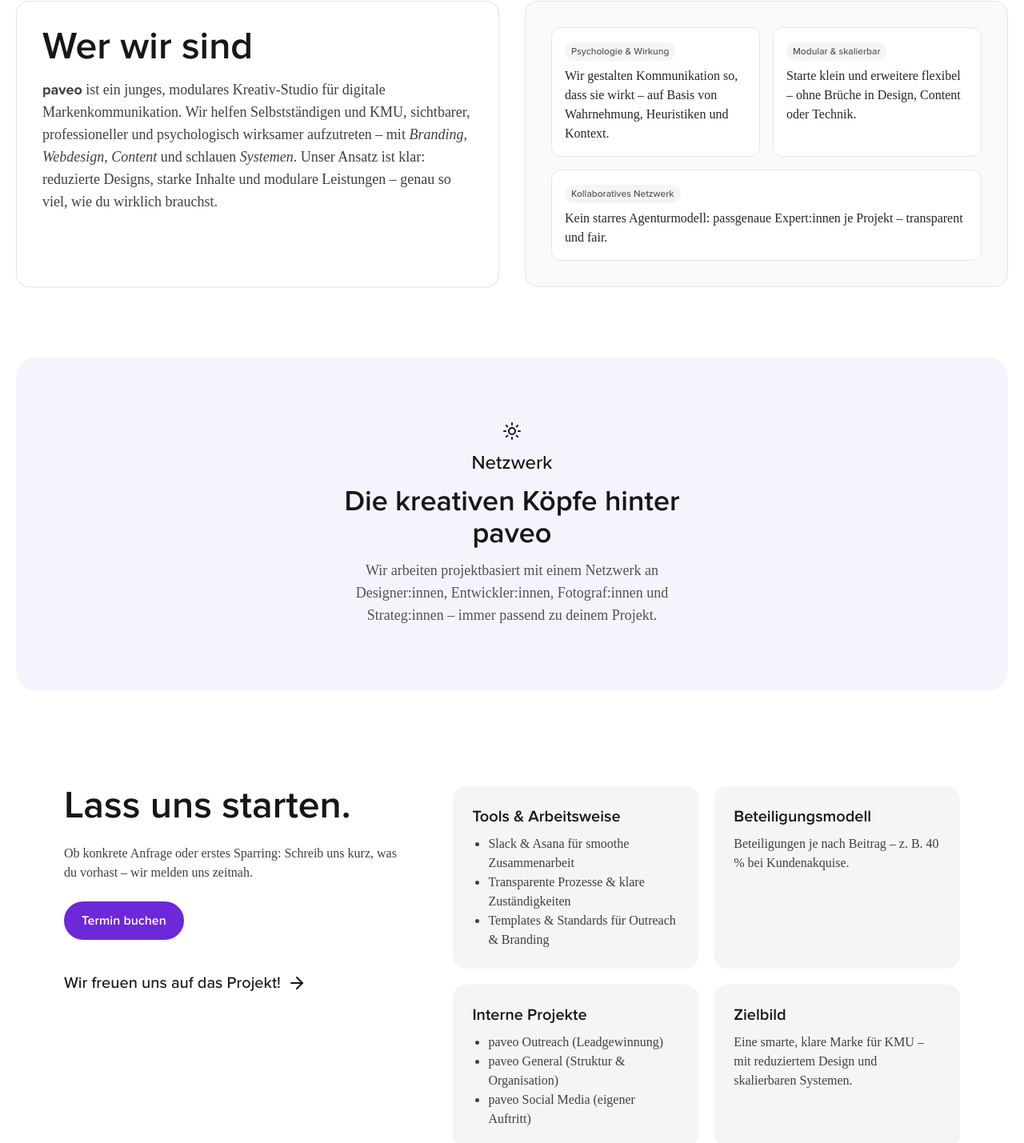
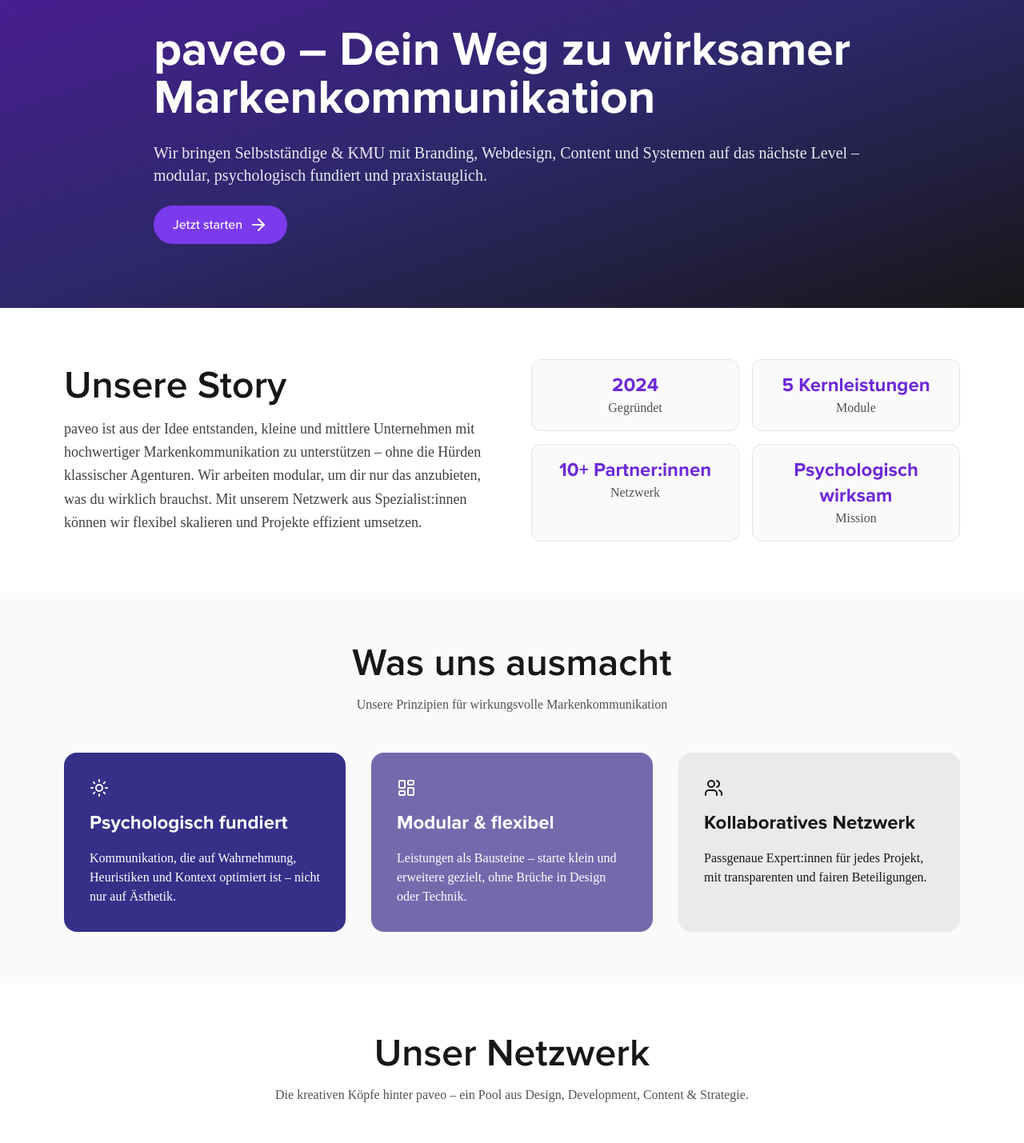
Before and after one commit to cyclebittt/pavewebyyyy, a Next.js app: page /about in a window 1280 px wide. Shown: the part 131-1560 px from the top of the page at 80% size. Built offline with nearby package versions, Linux system fonts and the light colour scheme; a web font is replaced by a local one.

Commit message:
Update page.js

```diff
--- a/app/about/page.js
+++ b/app/about/page.js
@@ -4,7 +4,7 @@
 import Footer from '@/components/layout/Footer';
 import Link from 'next/link';
 import { useEffect, useState } from 'react';
-import { Sun, ArrowRight } from 'lucide-react';
+import { ArrowRight, Sun, Users, LayoutDashboard, PenTool, CodeXml } from 'lucide-react';
 
 export default function About() {
   const [animationRight, setAnimationRight] = useState('fade-right');
@@ -34,86 +34,126 @@
     <div className="font-proxima">
       <Navbar />
 
-      {/* WER WIR SIND */}
-      <section className="px-5 py-8 md:py-12" aria-labelledby="about-heading">
-        <div className="grid grid-cols-1 md:grid-cols-2 gap-6 md:gap-8">
-          {/* Karte 1 */}
-          <div className="bg-white rounded-2xl p-6 md:p-8 shadow-sm border border-neutral-200">
-            <h1 id="about-heading" className="text-3xl md:text-5xl font-semibold mb-4">
-              Wer wir sind
+      {/* HERO */}
+      <section className="bg-gradient-to-br from-violet-900 via-[#2D286A] to-neutral-900 text-white py-20 px-5 md:px-20 text-center md:text-left">
+        <div className="max-w-4xl mx-auto flex flex-col gap-6">
+          <h1 className="text-4xl md:text-6xl font-bold leading-tight">
+            paveo – Dein Weg zu wirksamer Markenkommunikation
           </h1>
-            <p className="text-neutral-700 text-base md:text-lg leading-relaxed">
-              <strong>paveo</strong> ist ein junges, modulares Kreativ-Studio für digitale
-              Markenkommunikation. Wir helfen Selbstständigen und KMU, sichtbarer,
-              professioneller und psychologisch wirksamer aufzutreten – mit
-              <em> Branding</em>, <em> Webdesign</em>, <em> Content</em> und schlauen
-              <em> Systemen</em>. Unser Ansatz ist klar: reduzierte Designs, starke Inhalte
-              und modulare Leistungen – genau so viel, wie du wirklich brauchst.
+          <p className="text-lg md:text-xl text-white/90">
+            Wir bringen Selbstständige & KMU mit Branding, Webdesign, Content und Systemen
+            auf das nächste Level – modular, psychologisch fundiert und praxistauglich.
+          </p>
+          <Link
+            href="/request"
+            className="w-fit mx-auto md:mx-0 px-6 py-3 bg-violet-600 text-white rounded-full font-medium flex items-center gap-2 transition-transform duration-300 hover:scale-[1.03]"
+          >
+            Jetzt starten <ArrowRight />
+          </Link>
+        </div>
+      </section>
+
+      {/* UNSERE STORY */}
+      <section className="px-5 md:px-20 py-16 bg-white">
+        <div className="grid grid-cols-1 md:grid-cols-2 gap-12 items-center">
+          <div>
+            <h2 className="text-3xl md:text-5xl font-semibold mb-4">Unsere Story</h2>
+            <p className="text-neutral-700 text-lg leading-relaxed">
+              paveo ist aus der Idee entstanden, kleine und mittlere Unternehmen mit
+              hochwertiger Markenkommunikation zu unterstützen – ohne die Hürden
+              klassischer Agenturen.
+              Wir arbeiten modular, um dir nur das anzubieten, was du wirklich brauchst.
+              Mit unserem Netzwerk aus Spezialist:innen können wir flexibel skalieren und
+              Projekte effizient umsetzen.
             </p>
           </div>
-
-          {/* Karte 2 */}
-          <div className="bg-neutral-50 rounded-2xl p-6 md:p-8 border border-neutral-200">
           <div className="grid grid-cols-1 sm:grid-cols-2 gap-4">
-              <div className="rounded-xl p-4 bg-white border border-neutral-200">
-                <span className="text-xs font-medium text-neutral-600 bg-neutral-100 px-2 py-1 rounded-full">
-                  Psychologie & Wirkung
-                </span>
-                <p className="mt-2 text-neutral-800">
-                  Wir gestalten Kommunikation so, dass sie wirkt – auf Basis von
-                  Wahrnehmung, Heuristiken und Kontext.
-                </p>
+            {[
+              { title: 'Gegründet', value: '2024' },
+              { title: 'Module', value: '5 Kernleistungen' },
+              { title: 'Netzwerk', value: '10+ Partner:innen' },
+              { title: 'Mission', value: 'Psychologisch wirksam' },
+            ].map((fact, idx) => (
+              <div key={idx} className="bg-neutral-50 border border-neutral-200 rounded-xl p-4 text-center">
+                <p className="text-2xl font-bold text-violet-700">{fact.value}</p>
+                <p className="text-neutral-600">{fact.title}</p>
               </div>
-              <div className="rounded-xl p-4 bg-white border border-neutral-200">
-                <span className="text-xs font-medium text-neutral-600 bg-neutral-100 px-2 py-1 rounded-full">
-                  Modular & skalierbar
-                </span>
-                <p className="mt-2 text-neutral-800">
-                  Starte klein und erweitere flexibel – ohne Brüche in Design, Content oder
-                  Technik.
-                </p>
-              </div>
-              <div className="rounded-xl p-4 bg-white border border-neutral-200 sm:col-span-2">
-                <span className="text-xs font-medium text-neutral-600 bg-neutral-100 px-2 py-1 rounded-full">
-                  Kollaboratives Netzwerk
-                </span>
-                <p className="mt-2 text-neutral-800">
-                  Kein starres Agenturmodell: passgenaue Expert:innen je Projekt – transparent
-                  und fair.
-                </p>
-              </div>
-            </div>
+            ))}
           </div>
         </div>
       </section>
 
-      {/* TEAMS */}
-      <section className="px-5 py-10">
-        <div className="bg-[#F5F4FC] rounded-3xl py-12 md:py-20 flex flex-col items-center justify-center gap-12">
-          <div className="text-neutral-900 flex flex-col items-center gap-3 max-w-md text-center">
-            <Sun />
-            <h2 className="font-medium text-xl md:text-2xl">Netzwerk</h2>
-            <p className="font-semibold text-2xl md:text-4xl">
-              Die kreativen Köpfe hinter paveo
-            </p>
-            <p className="text-neutral-600 text-base md:text-lg">
-              Wir arbeiten projektbasiert mit einem Netzwerk an Designer:innen,
-              Entwickler:innen, Fotograf:innen und Strateg:innen – immer passend zu deinem
-              Projekt.
+      {/* WAS UNS AUSMACHT */}
+      <section className="px-5 md:px-20 py-16 bg-neutral-50">
+        <div className="max-w-5xl mx-auto text-center mb-12">
+          <h2 className="text-3xl md:text-5xl font-semibold">Was uns ausmacht</h2>
+          <p className="text-neutral-600 mt-4">
+            Unsere Prinzipien für wirkungsvolle Markenkommunikation
           </p>
         </div>
-          {/* Hier könnte später ein Grid mit Profil-Karten rein */}
+        <div className="grid grid-cols-1 md:grid-cols-3 gap-8">
+          <div className="bg-[#353088] text-white rounded-2xl p-8 flex flex-col gap-4">
+            <Sun />
+            <h3 className="font-bold text-2xl">Psychologisch fundiert</h3>
+            <p>
+              Kommunikation, die auf Wahrnehmung, Heuristiken und Kontext optimiert ist –
+              nicht nur auf Ästhetik.
+            </p>
+          </div>
+          <div className="bg-[#7569AD] text-white rounded-2xl p-8 flex flex-col gap-4">
+            <LayoutDashboard />
+            <h3 className="font-bold text-2xl">Modular & flexibel</h3>
+            <p>
+              Leistungen als Bausteine – starte klein und erweitere gezielt, ohne Brüche in
+              Design oder Technik.
+            </p>
+          </div>
+          <div className="bg-[#EAEAEA] text-neutral-900 rounded-2xl p-8 flex flex-col gap-4">
+            <Users />
+            <h3 className="font-bold text-2xl">Kollaboratives Netzwerk</h3>
+            <p>
+              Passgenaue Expert:innen für jedes Projekt, mit transparenten und fairen
+              Beteiligungen.
+            </p>
+          </div>
         </div>
       </section>
 
-      {/* KONTAKT (wie auf Home) */}
-      <section className="px-5 md:px-20 py-10 md:py-20" aria-labelledby="contact-heading">
+      {/* NETZWERK */}
+      <section className="px-5 md:px-20 py-16 bg-white">
+        <div className="max-w-4xl mx-auto text-center mb-12">
+          <h2 className="text-3xl md:text-5xl font-semibold">Unser Netzwerk</h2>
+          <p className="text-neutral-600 mt-4">
+            Die kreativen Köpfe hinter paveo – ein Pool aus Design, Development, Content &
+            Strategie.
+          </p>
+        </div>
+        <div className="flex flex-wrap gap-3 justify-center">
+          {[
+            'Brand Designer:in',
+            'Webentwickler:in',
+            'Fotograf:in',
+            'Videograf:in',
+            'Content Creator',
+            'SEO-Expert:in',
+            'Strateg:in',
+            'Social Media Manager:in',
+          ].map((role, idx) => (
+            <span
+              key={idx}
+              className="px-4 py-2 bg-neutral-100 text-neutral-700 rounded-full border border-neutral-200 hover:bg-violet-50 hover:border-violet-300 transition-colors"
+            >
+              {role}
+            </span>
+          ))}
+        </div>
+      </section>
+
+      {/* KONTAKT */}
+      <section className="px-5 md:px-20 py-16 bg-neutral-50">
         <div className="flex flex-col md:flex-row gap-16">
-          <div data-aos="fade-up" data-aos-duration="500" className="w-full md:w-2/5 flex flex-col gap-10">
-            <div className="flex flex-col gap-6">
-              <h2 id="contact-heading" className="font-semibold text-3xl md:text-5xl">
-                Lass uns starten.
-              </h2>
+          <div className="w-full md:w-2/5 flex flex-col gap-8">
+            <h2 className="font-semibold text-3xl md:text-5xl">Lass uns starten.</h2>
             <p className="text-neutral-700">
               Ob konkrete Anfrage oder erstes Sparring: Schreib uns kurz, was du vorhast –
               wir melden uns zeitnah.
@@ -124,39 +164,35 @@
             >
               Termin buchen
             </Link>
-            </div>
             <div className="flex items-center gap-2 text-neutral-900">
-              <p className="text-lg md:text-xl font-medium">
-                Wir freuen uns auf das Projekt!
-              </p>
+              <p className="text-lg md:text-xl font-medium">Wir freuen uns auf das Projekt!</p>
               <ArrowRight />
             </div>
           </div>
-
-          <div data-aos={animationRight} data-aos-duration="500" className="w-full md:w-3/5 grid grid-cols-1 md:grid-cols-2 gap-5">
-            <div className="rounded-2xl p-6 bg-neutral-100">
+          <div className="w-full md:w-3/5 grid grid-cols-1 md:grid-cols-2 gap-5">
+            <div className="rounded-2xl p-6 bg-white border border-neutral-200">
               <h3 className="font-semibold text-xl mb-2">Tools & Arbeitsweise</h3>
               <ul className="list-disc pl-5 text-neutral-700">
-                <li>Slack & Asana für smoothe Zusammenarbeit</li>
+                <li>Slack & Asana für Zusammenarbeit</li>
                 <li>Transparente Prozesse & klare Zuständigkeiten</li>
                 <li>Templates & Standards für Outreach & Branding</li>
               </ul>
             </div>
-            <div className="rounded-2xl p-6 bg-neutral-100">
+            <div className="rounded-2xl p-6 bg-white border border-neutral-200">
               <h3 className="font-semibold text-xl mb-2">Beteiligungsmodell</h3>
               <p className="text-neutral-700">
                 Beteiligungen je nach Beitrag – z. B. 40 % bei Kundenakquise.
               </p>
             </div>
-            <div className="rounded-2xl p-6 bg-neutral-100">
+            <div className="rounded-2xl p-6 bg-white border border-neutral-200">
               <h3 className="font-semibold text-xl mb-2">Interne Projekte</h3>
               <ul className="list-disc pl-5 text-neutral-700">
-                <li>paveo Outreach (Leadgewinnung)</li>
-                <li>paveo General (Struktur & Organisation)</li>
-                <li>paveo Social Media (eigener Auftritt)</li>
+                <li>paveo Outreach</li>
+                <li>paveo General</li>
+                <li>paveo Social Media</li>
               </ul>
             </div>
-            <div className="rounded-2xl p-6 bg-neutral-100">
+            <div className="rounded-2xl p-6 bg-white border border-neutral-200">
               <h3 className="font-semibold text-xl mb-2">Zielbild</h3>
               <p className="text-neutral-700">
                 Eine smarte, klare Marke für KMU – mit reduziertem Design und skalierbaren
```
Lines whose indentation alone changed are shown as unchanged.
